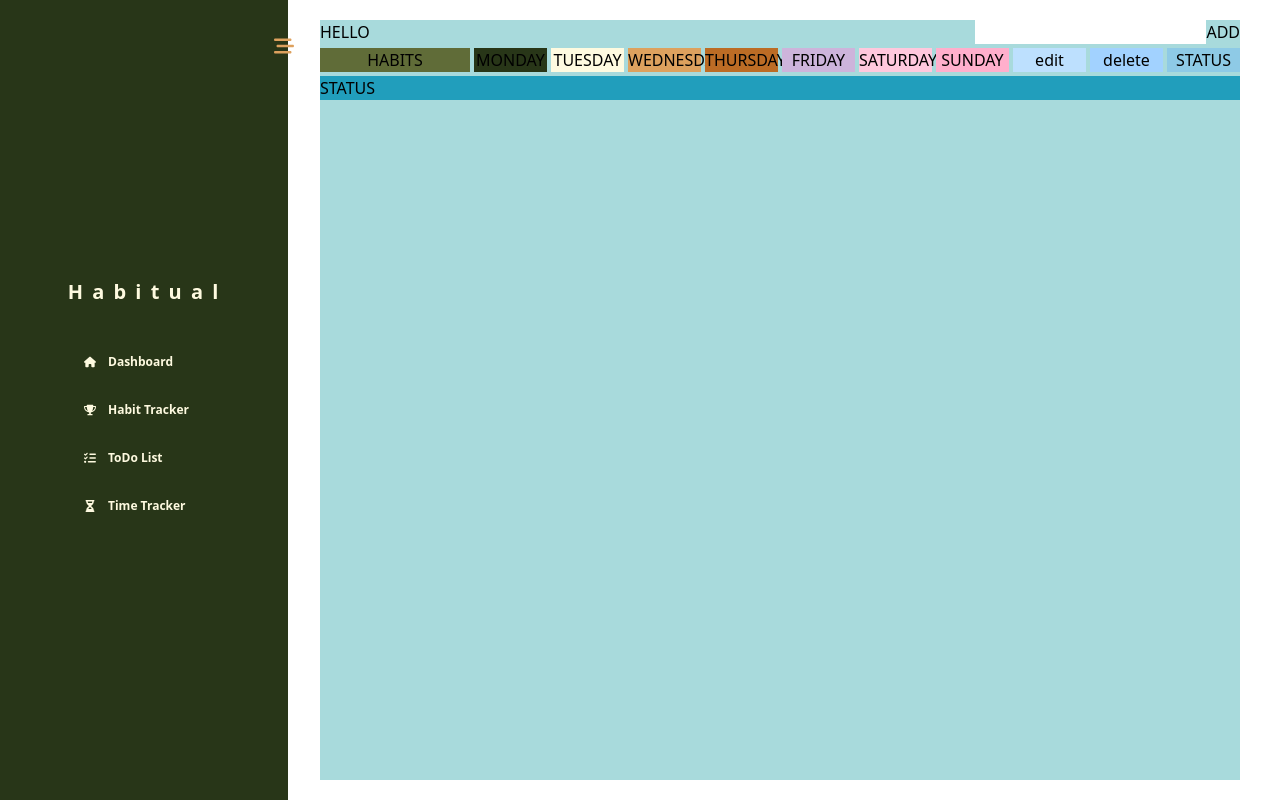
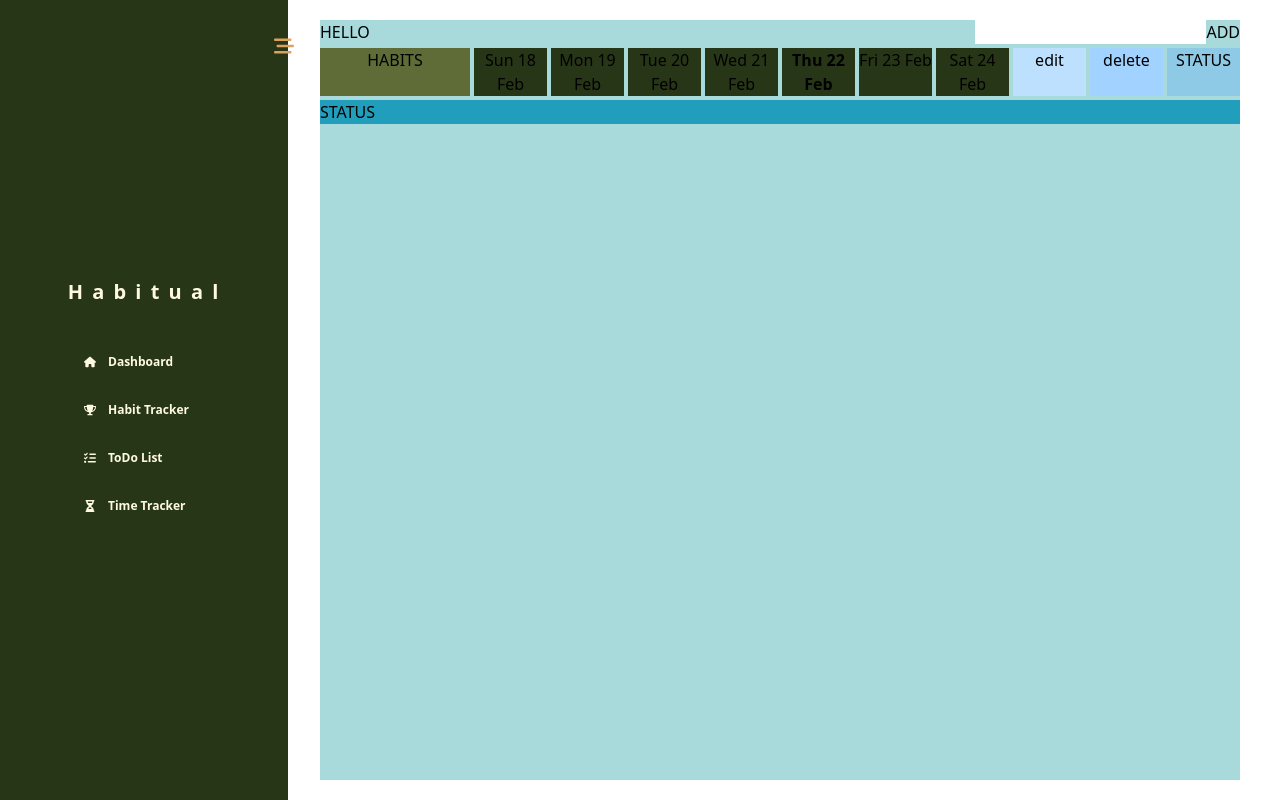
Before and after one commit to HitaBeeDev/Habitual, a React (Vite) app: page /habit-tracker in a window 1280 px wide. Built offline with nearby package versions, Linux system fonts and the light colour scheme.

Commit message:
adding week days

```diff
--- a/src/Components/HabitSection/HabitTrackerPageV2.jsx
+++ b/src/Components/HabitSection/HabitTrackerPageV2.jsx
@@ -1,10 +1,19 @@
 import { useState } from "react";
+import usePersistantState from "../../usePersistentState";
 
 function HabitTrackerPageV2() {
   const [habitInput, setHabitInput] = useState("");
-  const [habits, setHabits] = useState([]);
+  const [habits, setHabits] = usePersistantState("habits", []);
   const [editIndex, setEditIndex] = useState(-1);
   const [editInput, setEditInput] = useState("");
+
+  const today = new Date();
+  const daysOfWeek = ["Sun", "Mon", "Tue", "Wed", "Thu", "Fri", "Sat"];
+  const currentWeekDates = Array.from({ length: 7 }, (_, index) => {
+    const date = new Date(today);
+    date.setDate(today.getDate() - today.getDay() + index);
+    return date;
+  });
 
   const handleInputChange = (e) => {
     setHabitInput(e.target.value);
@@ -12,20 +21,20 @@ function HabitTrackerPageV2() {
 
   const handleAddClick = () => {
     if (!habitInput) return;
-    setHabits([...habits, habitInput]);
+    setHabits([...habits, { name: habitInput, days: [] }]);
     setHabitInput("");
   };
 
   const handleEditClick = (index) => {
     setEditIndex(index);
-    setEditInput(habits[index]);
+    setEditInput(habits[index].name);
   };
 
   const handleSaveClick = () => {
     const updatedHabits = [...habits];
-    updatedHabits[editIndex] = editInput;
+    updatedHabits[editIndex].name = editInput;
     setHabits(updatedHabits);
-    setEditIndex(-1); // Exit edit mode
+    setEditIndex(-1);
   };
 
   const handleCancelClick = () => {
@@ -54,13 +63,24 @@ function HabitTrackerPageV2() {
         <div className="col-span-2 text-center bg-colorA1">
           <p>HABITS</p>
         </div>
-        <div className="col-span-1 text-center bg-colorA2">MONDAY</div>
-        <div className="col-span-1 text-center bg-colorA3">TUESDAY</div>
-        <div className="col-span-1 text-center bg-colorA4">WEDNESDAY</div>
-        <div className="col-span-1 text-center bg-colorA5">THURSDAY</div>
-        <div className="col-span-1 text-center bg-colorB1">FRIDAY</div>
-        <div className="col-span-1 text-center bg-colorB2">SATURDAY</div>
-        <div className="col-span-1 text-center bg-colorB3">SUNDAY</div>
+        {currentWeekDates.map((date, index) => (
+          <div key={index} className="col-span-1 text-center bg-colorA2">
+            <p
+              style={{
+                fontWeight:
+                  date.toDateString() === today.toDateString()
+                    ? "bold"
+                    : "normal",
+              }}
+            >
+              {`${
+                daysOfWeek[date.getDay()]
+              } ${date.getDate()} ${date.toLocaleString("default", {
+                month: "short",
+              })}`}
+            </p>
+          </div>
+        ))}
         <div className="col-span-1 text-center bg-colorB4">edit</div>
         <div className="col-span-1 text-center bg-colorB5">delete</div>
         <div className="col-span-1 text-center bg-colorC1">STATUS</div>
@@ -76,10 +96,10 @@ function HabitTrackerPageV2() {
                 type="text"
               />
             ) : (
-              <p>{habit}</p>
+              <p>{habit.name}</p>
             )}
           </div>
-          {[...Array(7)].map((_, i) => (
+          {currentWeekDates.map((date, i) => (
             <div
               key={i}
               className="col-span-1 flex justify-center items-center"
```
